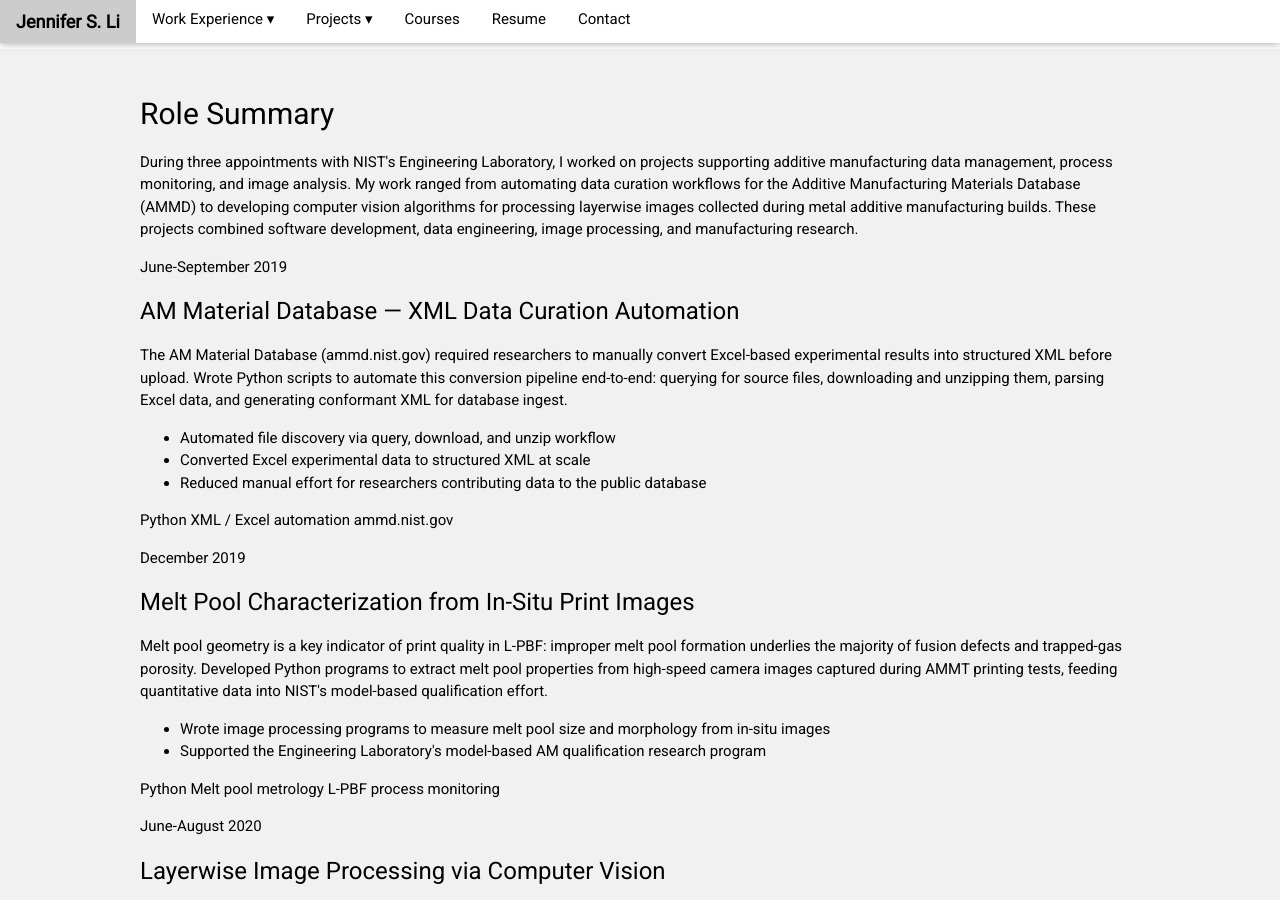
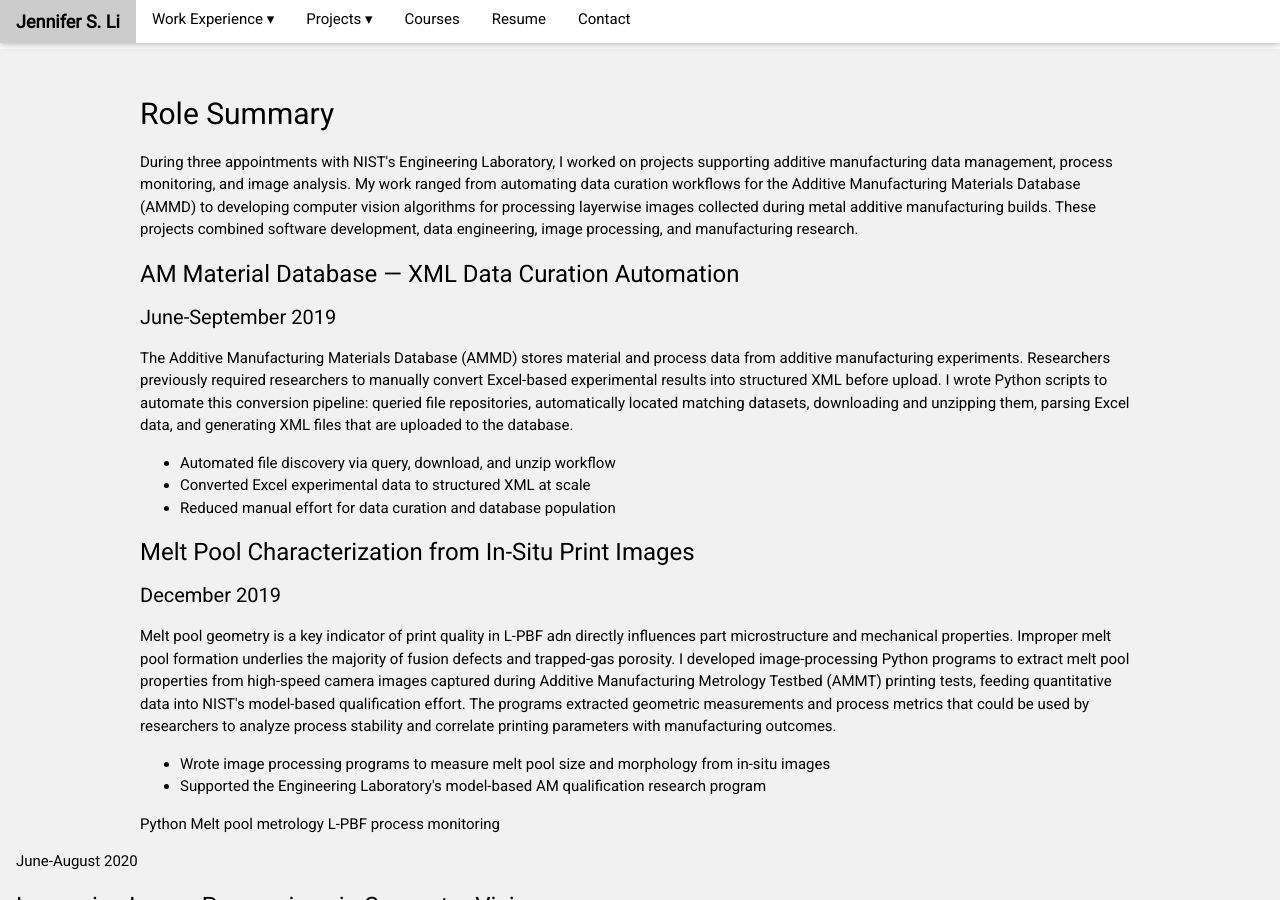
Before and after one commit to jsli905/jsli905.github.io, a Jekyll site: the page experience/nist.html, which Jekyll copies as it is, in a window 1280 px wide and 900 px high, scrolled down 743 px. Built offline with Jekyll 4.4.1, drawn with Linux system fonts in a browser that asks for light colours; comment, search, counter and statistics services are not loaded; some of the changed text lies outside the part shown.

Commit message:
Update nist.html

```diff
--- a/experience/nist.html
+++ b/experience/nist.html
@@ -233,36 +233,32 @@
       automating data curation workflows for the Additive Manufacturing Materials Database (AMMD) to developing
       computer vision algorithms for processing layerwise images collected during metal additive manufacturing builds.
       These projects combined software development, data engineering, image processing, and manufacturing research.
-    </p> <p class="date-badge">June-September 2019</p>
+    </p>
         <h3>AM Material Database — XML Data Curation Automation</h3>
-        <p>
-          The AM Material Database (ammd.nist.gov) required researchers to manually convert
-          Excel-based experimental results into structured XML before upload. Wrote Python scripts
-          to automate this conversion pipeline end-to-end: querying for source files, downloading
-          and unzipping them, parsing Excel data, and generating conformant XML for database
-          ingest.
+        <h4>June-September 2019</h4>
+         <p>
+          The Additive Manufacturing Materials Database (AMMD) stores material and process data from additive
+          manufacturing experiments. Researchers previously required researchers to manually convert
+          Excel-based experimental results into structured XML before upload. I wrote Python scripts
+          to automate this conversion pipeline: queried file repositories, automatically located matching datasets, downloading
+          and unzipping them, parsing Excel data, and generating XML files that are uploaded to the database.
         </p>
         <ul>
           <li>Automated file discovery via query, download, and unzip workflow</li>
           <li>Converted Excel experimental data to structured XML at scale</li>
-          <li>Reduced manual effort for researchers contributing data to the public database</li>
+          <li>Reduced manual effort for data curation and database population</li>
         </ul>
-        <div class="tag-row">
-          <span class="tag tag-blue">Python</span>
-          <span class="tag tag-purple">XML / Excel automation</span>
-          <span class="tag tag-teal">ammd.nist.gov</span>
-        </div>
 
-
-      <div class="timeline-item">
-        <p class="date-badge">December 2019</p>
         <h3>Melt Pool Characterization from In-Situ Print Images</h3>
+        <h4>December 2019</h4>
         <p>
-          Melt pool geometry is a key indicator of print quality in L-PBF: improper melt pool
-          formation underlies the majority of fusion defects and trapped-gas porosity. Developed
-          Python programs to extract melt pool properties from high-speed camera images captured
-          during AMMT printing tests, feeding quantitative data into NIST's model-based qualification
-          effort.
+          Melt pool geometry is a key indicator of print quality in L-PBF adn directly
+      influences part microstructure and mechanical properties. Improper melt pool
+          formation underlies the majority of fusion defects and trapped-gas porosity. I developed
+          image-processing Python programs to extract melt pool properties from high-speed camera images captured
+          during Additive Manufacturing Metrology Testbed (AMMT) printing tests, feeding quantitative data into NIST's model-based qualification
+          effort. The programs extracted geometric measurements and process metrics that could be used by researchers to analyze process stability and correlate printing
+      parameters with manufacturing outcomes.
         </p>
         <ul>
           <li>Wrote image processing programs to measure melt pool size and morphology from in-situ images</li>
@@ -345,22 +341,22 @@
         "Analyzing and Undistorting Layerwise Images of Laser-Powder Bed Fusion Additive Manufacturing Tests" —
         <a href="nist_layerwise_project.html">Project page</a>
         &nbsp;·&nbsp;
-        <a href="#">Add PDF link</a>
+        <a href="#"></a>
       </li>
       <li>
         <b>Research Proposal (2019–2020):</b>
         "Qualification Methods for Laser Parameters in Powder-Bed Fusion AM" —
-        <a href="#">Add PDF link</a>
+        <a href="#"></a>
       </li>
       <li>
         <b>Journal / Conference paper:</b>
-        <em>Add co-authored paper title, authors, venue, year</em> —
-        <a href="#">Add DOI or link</a>
+        <em></em> —
+        <a href="#"></a>
       </li>
       <li>
         <b>Presentation / Poster:</b>
-        <em>Add title, conference or symposium, year</em> —
-        <a href="#">Add slides link</a>
+        <em></em> —
+        <a href="#"></a>
       </li>
     </ul>
   </div>
```
